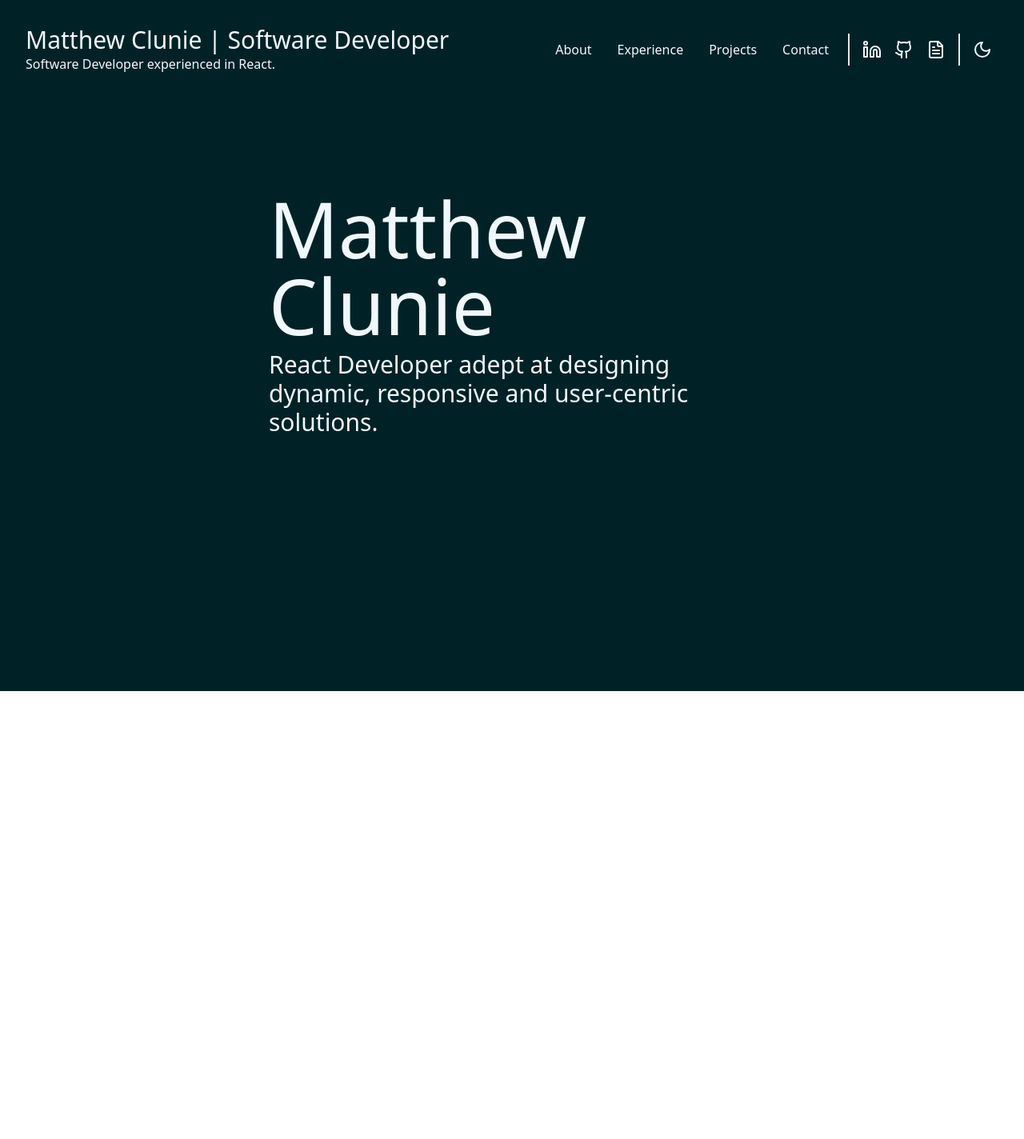
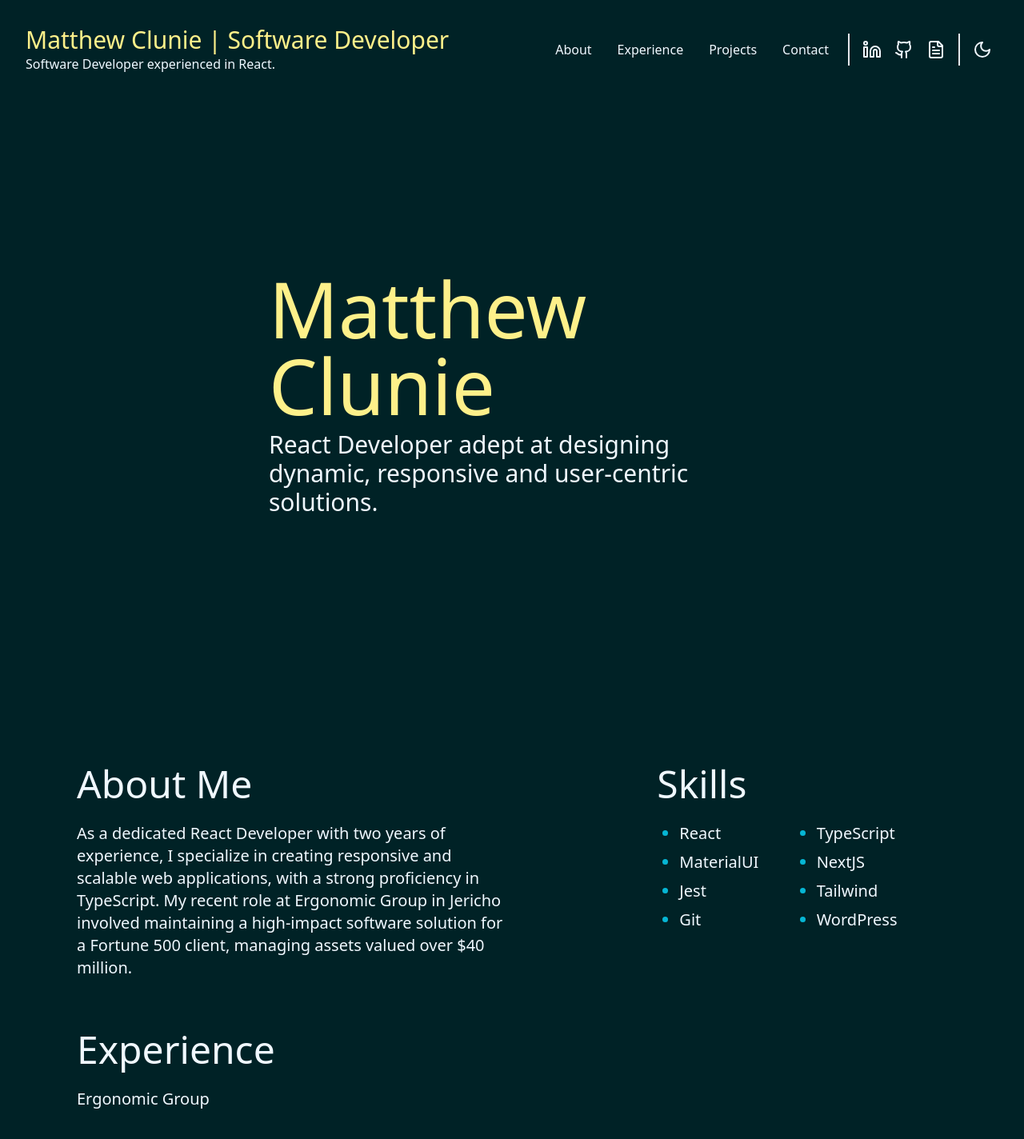
Before and after one commit to matthewclunie/dev-portfolio, a React (Vite) app: page / in a window 1280 px wide. Shown: the top 1424 px of the page at 80% size. Before the commit the page ends 864 px from the top, so only its background shows below. Built offline with nearby package versions, Linux system fonts and the light colour scheme.

Commit message:
Added about section, color text animation

```diff
--- a/src/App.tsx
+++ b/src/App.tsx
@@ -1,13 +1,17 @@
 import "./App.css";
+import About from "./components/About/About";
+import Experience from "./components/Experience/Experience";
 import { HeroImage } from "./components/HeroImage/HeroImage";
 import NavBar from "./components/NavBar/NavBar";
 
 function App() {
   return (
-    <div className="h-screen">
+    <body className="h-full">
       <NavBar />
       <HeroImage />
-    </div>
+      <About />
+      <Experience />
+    </body>
   );
 }
 
--- /dev/null
+++ b/src/components/About/About.tsx
@@ -0,0 +1,39 @@
+import SectionTitle from "../SectionTitle.tsx/SectionTitle";
+
+const About = () => {
+  const skills = [
+    "React",
+    "TypeScript",
+    "MaterialUI",
+    "NextJS",
+    "Jest",
+    "Tailwind",
+    "Git",
+    "WordPress",
+  ];
+
+  return (
+    <div className="flex justify-between m-16">
+      <div className="w-1/2">
+        <SectionTitle title="About Me" />
+        <p className="text-xl">
+          As a dedicated React Developer with two years of experience, I
+          specialize in creating responsive and scalable web applications, with
+          a strong proficiency in TypeScript. My recent role at Ergonomic Group
+          in Jericho involved maintaining a high-impact software solution for a
+          Fortune 500 client, managing assets valued over $40 million.
+        </p>
+      </div>
+      <div className="w-1/3">
+        <SectionTitle title="Skills" />
+        <ul className="grid grid-cols-2 pl-5 text-xl list-disc color-cyan-4 list-bullet-highlight">
+          {skills.map((skill) => {
+            return <li className="mx-2 mb-2">{skill}</li>;
+          })}
+        </ul>
+      </div>
+    </div>
+  );
+};
+
+export default About;
--- /dev/null
+++ b/src/components/Experience/Experience.tsx
@@ -0,0 +1,12 @@
+import SectionTitle from "../SectionTitle.tsx/SectionTitle";
+
+const Experience = () => {
+  return (
+    <div className="m-16">
+      <SectionTitle title="Experience" />
+      <p className="text-xl">Ergonomic Group</p>
+    </div>
+  );
+};
+
+export default Experience;
--- a/src/components/HeroImage/HeroImage.tsx
+++ b/src/components/HeroImage/HeroImage.tsx
@@ -2,13 +2,15 @@ import React from "react";
 
 export const HeroImage = () => {
   return (
-    <div className="flex items-center justify-center delay-700 opacity-0 animate-fade-down animation-fill-forwards h-3/4">
+    <div className="flex items-center justify-center h-screen delay-700 opacity-0 animate-fade-down animation-fill-forwards">
       <div className="w-2/4">
-        <div className="mb-2 text-8xl">Matthew Clunie</div>
-        <div className="text-3xl">
+        <h1 className="mb-2 text-8xl animate-fade-color animation-fill-forwards delay-1400">
+          Matthew Clunie
+        </h1>
+        <h3 className="text-3xl">
           React Developer adept at designing dynamic, responsive and
           user-centric solutions.
-        </div>
+        </h3>
       </div>
     </div>
   );
--- a/src/components/NavBar/NavBar.tsx
+++ b/src/components/NavBar/NavBar.tsx
@@ -7,7 +7,9 @@ const TopNav = () => {
   return (
     <div className="flex items-center justify-between animate-fade-down">
       <div>
-        <h1 className="text-3xl">Matthew Clunie | Software Developer</h1>
+        <h3 className="text-3xl animate-fade-color animation-fill-forwards delay-1400">
+          Matthew Clunie | Software Developer
+        </h3>
         <p>Software Developer experienced in React.</p>
       </div>
       <div className="flex">
--- /dev/null
+++ b/src/components/SectionTitle.tsx/SectionTitle.tsx
@@ -0,0 +1,11 @@
+import { FunctionComponent } from "react";
+
+interface Props {
+  title: string;
+}
+
+const SectionTitle: FunctionComponent<Props> = ({ title }) => {
+  return <h2 className="mb-6 text-5xl">{title}</h2>;
+};
+
+export default SectionTitle;
--- a/tailwind.config.js
+++ b/tailwind.config.js
@@ -3,28 +3,45 @@ export default {
   content: ["./index.html", "./src/**/*.{js,ts,jsx,tsx}"],
   theme: {
     extend: {
+      colors: {
+        "bullet-highlight": "#06b6d4",
+        // "title-highlight": "#fef08a",
+      },
       keyframes: {
         fadeDown: {
           "0%": { opacity: "0", transform: `translate(0px, -40px)` },
           "100%": { opacity: "1" },
         },
+        fadeColor: {
+          "100%": { color: "#fef08a" },
+        },
       },
       animation: {
         "fade-down": "fadeDown 1s ease-in-out",
+        "fade-color": "fadeColor 1s ease-in-out",
       },
     },
   },
   plugins: [
-    function ({ addUtilities }) {
+    function ({ addUtilities, theme, addComponents }) {
       const utilities = {
         ".delay-700": {
           animationDelay: "700ms",
+        },
+        ".delay-1400": {
+          animationDelay: "1400ms",
         },
         ".animation-fill-forwards": {
           "animation-fill-mode": "forwards",
         },
       };
 
+      addComponents({
+        ".list-bullet-highlight li::marker": {
+          color: theme("colors.bullet-highlight"),
+        },
+      });
+
       addUtilities(utilities, ["responsive", "hover"]);
     },
   ],
```
